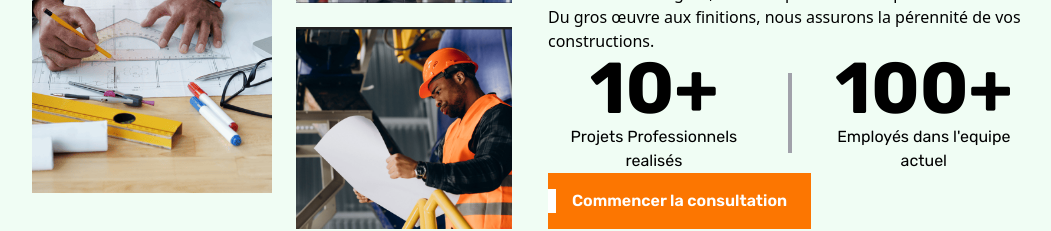
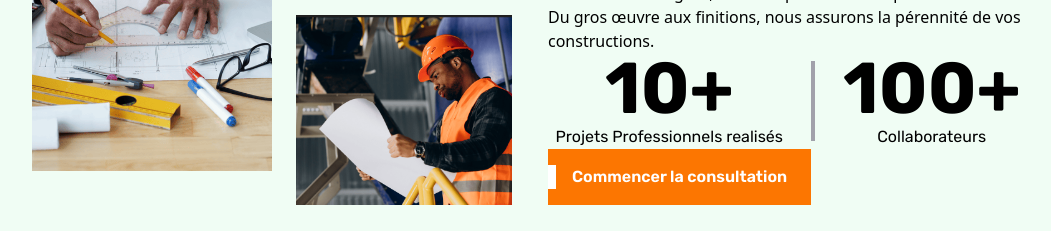
Before and after one commit to MnD3v/cegec, a Next.js app: page / in a window 1280 px wide. Shown: the part 1060-1291 px from the top of the page, without its empty margins (110-1161 px from the left). Built offline with nearby package versions, Linux system fonts and the light colour scheme.

Commit message:
collaborateurs

```diff
--- a/app/components/about.tsx
+++ b/app/components/about.tsx
@@ -93,7 +93,7 @@ const About = () => {
                         <p className='text-7xl font-bold'>
                            100+
                         </p>
-                        <p>Employés dans l'equipe actuel</p>
+                        <p>Collaborateurs</p>
                     </div>
                  </div>
                  <div className='relative items-center'>
```
